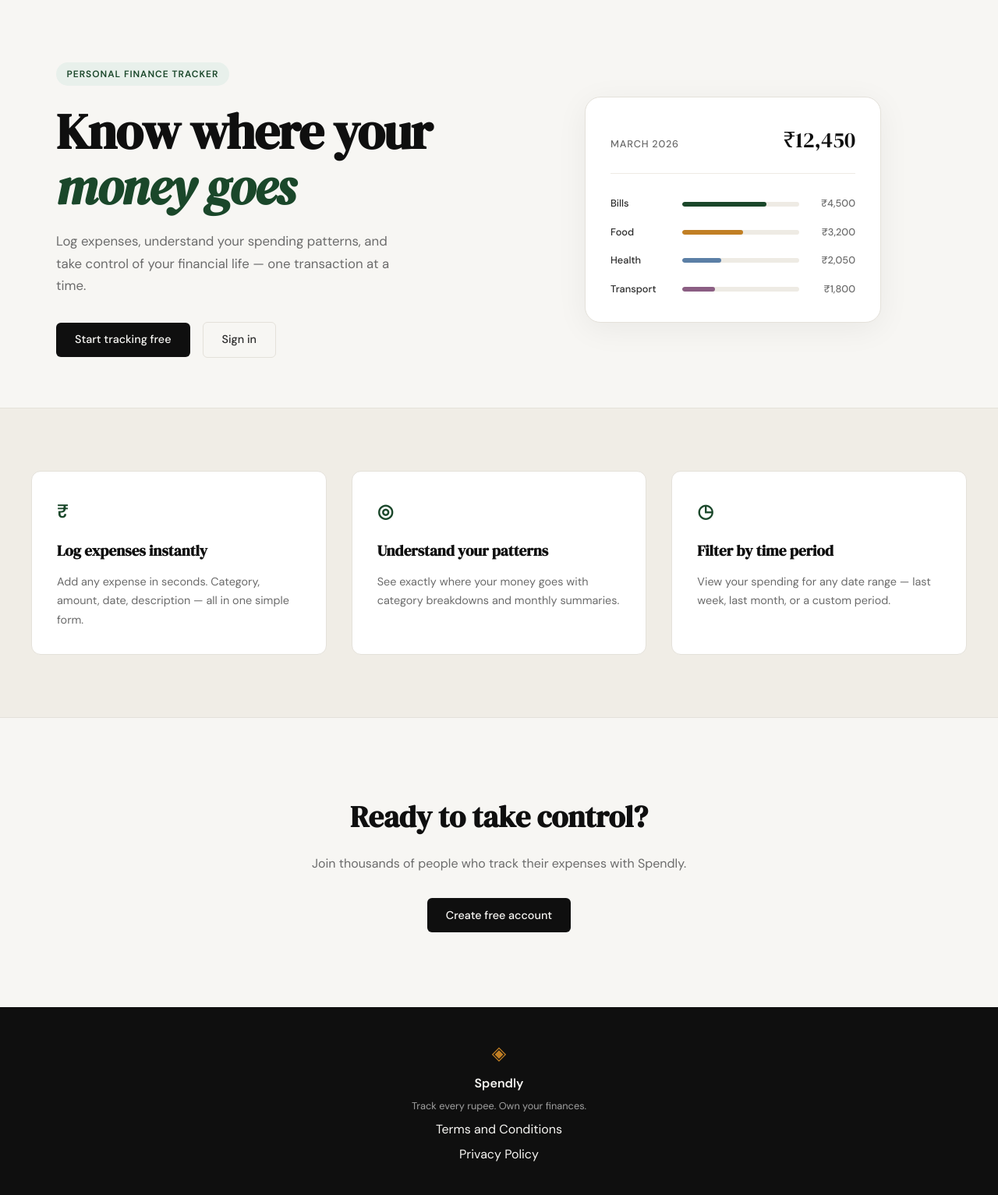
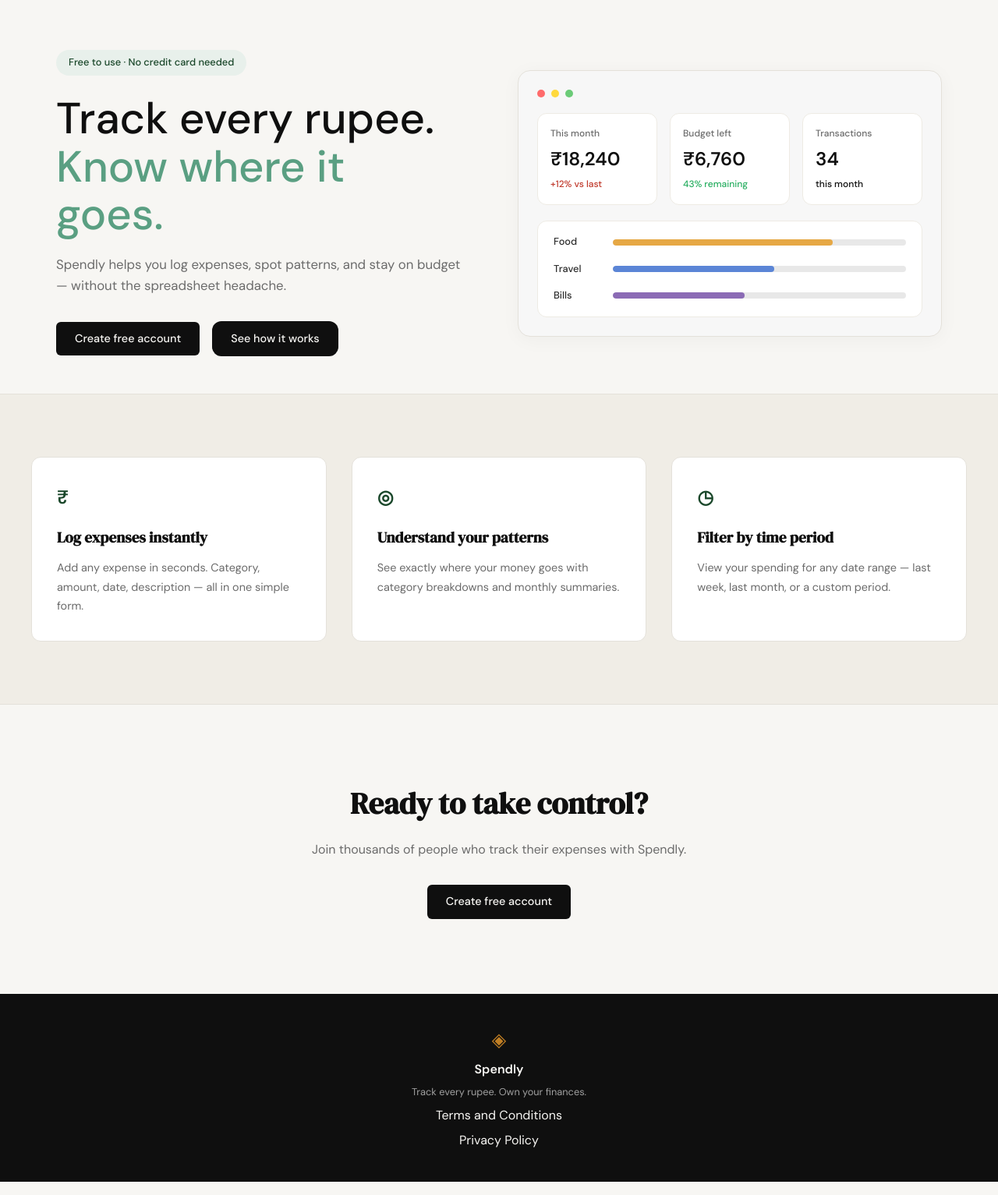
Before and after one commit to dhruvchandralohani/Expense-tracking-application, a Flask app: page / in a window 1280 px wide. Shown: the part 61-1594 px from the top of the page at 78% size. Run offline with Flask 3, Linux system fonts and the light colour scheme.

Commit message:
landing: redesign hero section to match mockup

```diff
--- a/static/css/style.css
+++ b/static/css/style.css
@@ -124,47 +124,49 @@ a { color: inherit; text-decoration: none; }
 /* ------------------------------------------------------------------ */
 
 .hero {
-    padding: 5rem 2rem 4rem;
+    padding: 4rem 2rem 3rem;
     display: grid;
     grid-template-columns: 1fr 1fr;
-    gap: 4rem;
+    gap: 3rem;
     align-items: center;
     max-width: var(--max-width);
     margin: 0 auto;
+}
+
+.hero-inner {
+    max-width: 520px;
 }
 
 .hero-badge {
     display: inline-block;
     background: var(--accent-light);
     color: var(--accent);
-    font-size: 0.75rem;
-    font-weight: 600;
-    letter-spacing: 0.08em;
-    text-transform: uppercase;
-    padding: 0.35rem 0.85rem;
+    font-size: 0.8rem;
+    font-weight: 500;
+    padding: 0.4rem 1rem;
     border-radius: 999px;
     margin-bottom: 1.5rem;
 }
 
 .hero-title {
-    font-family: var(--font-display);
-    font-size: clamp(2.5rem, 5vw, 4rem);
+    font-family: var(--font-body);
+    font-size: clamp(2.5rem, 5vw, 3.5rem);
     line-height: 1.1;
-    letter-spacing: -0.02em;
+    font-weight: 500;
     color: var(--ink);
     margin-bottom: 1.25rem;
 }
 
 .hero-title em {
-    font-style: italic;
-    color: var(--accent);
+    font-style: normal;
+    color: #5a9f82;
+    font-weight: 500;
 }
 
 .hero-subtitle {
     font-size: 1.05rem;
     color: var(--ink-muted);
-    line-height: 1.7;
-    max-width: 460px;
+    line-height: 1.6;
     margin-bottom: 2rem;
 }
 
@@ -174,8 +176,23 @@ a { color: inherit; text-decoration: none; }
     align-items: center;
 }
 
+.btn-secondary {
+    display: inline-block;
+    background: var(--ink);
+    color: var(--paper);
+    padding: 0.7rem 1.5rem;
+    border-radius: 12px;
+    font-size: 0.9rem;
+    font-weight: 500;
+    cursor: pointer;
+    transition: background 0.2s;
+    text-decoration: none;
+}
+
+.btn-secondary:hover { background: #333; }
+
 /* ------------------------------------------------------------------ */
-/* Mock card (hero visual)                                             */
+/* Dashboard preview (hero visual)                                     */
 /* ------------------------------------------------------------------ */
 
 .hero-visual {
@@ -183,78 +200,108 @@ a { color: inherit; text-decoration: none; }
     justify-content: center;
 }
 
-.mock-card {
-    background: var(--paper-card);
+.dashboard-preview {
+    background: #f7f7f7;
     border: 1px solid var(--border);
-    border-radius: var(--radius-lg);
-    padding: 2rem;
+    border-radius: 16px;
+    padding: 1.5rem;
     width: 100%;
-    max-width: 380px;
-    box-shadow: 0 8px 40px rgba(0,0,0,0.06);
+    max-width: 680px;
+    box-shadow: 0 4px 24px rgba(0,0,0,0.04);
 }
 
-.mock-card-header {
+.dashboard-dots {
     display: flex;
-    justify-content: space-between;
-    align-items: baseline;
-    margin-bottom: 1.75rem;
-    padding-bottom: 1.25rem;
-    border-bottom: 1px solid var(--border-soft);
+    gap: 0.5rem;
+    margin-bottom: 1.25rem;
 }
 
-.mock-label {
-    font-size: 0.8rem;
-    font-weight: 500;
-    color: var(--ink-muted);
-    text-transform: uppercase;
-    letter-spacing: 0.06em;
+.dot {
+    width: 10px;
+    height: 10px;
+    border-radius: 50%;
 }
 
-.mock-total {
-    font-family: var(--font-display);
-    font-size: 1.75rem;
+.dot-red { background: #ff6b6b; }
+.dot-yellow { background: #ffd93d; }
+.dot-green { background: #6bcb77; }
+
+.dashboard-cards {
+    display: grid;
+    grid-template-columns: repeat(3, 1fr);
+    gap: 1rem;
+    margin-bottom: 1.25rem;
+}
+
+.dash-card {
+    background: var(--paper-card);
+    border: 1px solid var(--border-soft);
+    border-radius: 12px;
+    padding: 1rem;
+    display: flex;
+    flex-direction: column;
+    gap: 0.25rem;
+}
+
+.dash-label {
+    font-size: 0.75rem;
+    color: var(--ink-muted);
+    font-weight: 500;
+}
+
+.dash-amount {
+    font-size: 1.5rem;
+    font-weight: 600;
     color: var(--ink);
 }
 
-.mock-bars { display: flex; flex-direction: column; gap: 1rem; }
-
-.mock-bar-row {
-    display: grid;
-    grid-template-columns: 80px 1fr 60px;
-    align-items: center;
-    gap: 0.75rem;
+.dash-change {
+    font-size: 0.75rem;
+    font-weight: 500;
 }
 
-.mock-cat {
-    font-size: 0.8rem;
-    font-weight: 500;
-    color: var(--ink-soft);
+.dash-change.positive { color: #c0392b; }
+.dash-change.negative { color: #27ae60; }
+
+.dashboard-bars {
+    background: var(--paper-card);
+    border: 1px solid var(--border-soft);
+    border-radius: 12px;
+    padding: 1rem 1.25rem;
+    display: flex;
+    flex-direction: column;
+    gap: 0.875rem;
 }
 
-.mock-bar-track {
-    height: 6px;
-    background: var(--border-soft);
+.dash-bar-row {
+    display: grid;
+    grid-template-columns: 60px 1fr;
+    align-items: center;
+    gap: 1rem;
+}
+
+.dash-cat {
+    font-size: 0.8rem;
+    color: var(--ink-soft);
+    font-weight: 500;
+}
+
+.dash-bar-track {
+    height: 8px;
+    background: #e8e8e8;
     border-radius: 999px;
     overflow: hidden;
 }
 
-.mock-bar {
+.dash-bar {
     height: 100%;
-    background: var(--accent);
     border-radius: 999px;
     transition: width 0.6s ease;
 }
 
-.mock-bar-2 { background: var(--accent-2); }
-.mock-bar-3 { background: #5b7fa6; }
-.mock-bar-4 { background: #8b5e83; }
-
-.mock-amt {
-    font-size: 0.8rem;
-    font-weight: 500;
-    color: var(--ink-muted);
-    text-align: right;
-}
+.bar-food { background: #e6a845; }
+.bar-travel { background: #5b85d6; }
+.bar-bills { background: #8b6bb5; }
 
 /* ------------------------------------------------------------------ */
 /* Buttons                                                             */
--- a/templates/landing.html
+++ b/templates/landing.html
@@ -6,55 +6,62 @@
 
 <section class="hero">
     <div class="hero-inner">
-        <div class="hero-badge">Personal Finance Tracker</div>
+        <div class="hero-badge">Free to use · No credit card needed</div>
         <h1 class="hero-title">
-            Know where your<br>
-            <em>money goes</em>
+            Track every rupee.<br>
+            <em>Know where it goes.</em>
         </h1>
         <p class="hero-subtitle">
-            Log expenses, understand your spending patterns,
-            and take control of your financial life —
-            one transaction at a time.
+            Spendly helps you log expenses, spot patterns, and stay
+            on budget — without the spreadsheet headache.
         </p>
         <div class="hero-actions">
-            <a href="{{ url_for('register') }}" class="btn-primary">Start tracking free</a>
-            <a href="{{ url_for('login') }}" class="btn-ghost">Sign in</a>
+            <a href="{{ url_for('register') }}" class="btn-primary">Create free account</a>
+            <a href="#how-it-works" class="btn-secondary">See how it works</a>
         </div>
     </div>
     <div class="hero-visual">
-        <div class="mock-card">
-            <div class="mock-card-header">
-                <span class="mock-label">March 2026</span>
-                <span class="mock-total">₹12,450</span>
+        <div class="dashboard-preview">
+            <div class="dashboard-dots">
+                <span class="dot dot-red"></span>
+                <span class="dot dot-yellow"></span>
+                <span class="dot dot-green"></span>
             </div>
-            <div class="mock-bars">
-                <div class="mock-bar-row">
-                    <span class="mock-cat">Bills</span>
-                    <div class="mock-bar-track">
-                        <div class="mock-bar" style="width: 72%"></div>
+            <div class="dashboard-cards">
+                <div class="dash-card">
+                    <span class="dash-label">This month</span>
+                    <span class="dash-amount">₹18,240</span>
+                    <span class="dash-change positive">+12% vs last</span>
+                </div>
+                <div class="dash-card">
+                    <span class="dash-label">Budget left</span>
+                    <span class="dash-amount">₹6,760</span>
+                    <span class="dash-change negative">43% remaining</span>
+                </div>
+                <div class="dash-card">
+                    <span class="dash-label">Transactions</span>
+                    <span class="dash-amount">34</span>
+                    <span class="dash-change">this month</span>
+                </div>
+            </div>
+            <div class="dashboard-bars">
+                <div class="dash-bar-row">
+                    <span class="dash-cat">Food</span>
+                    <div class="dash-bar-track">
+                        <div class="dash-bar bar-food" style="width: 75%"></div>
                     </div>
-                    <span class="mock-amt">₹4,500</span>
                 </div>
-                <div class="mock-bar-row">
-                    <span class="mock-cat">Food</span>
-                    <div class="mock-bar-track">
-                        <div class="mock-bar mock-bar-2" style="width: 52%"></div>
+                <div class="dash-bar-row">
+                    <span class="dash-cat">Travel</span>
+                    <div class="dash-bar-track">
+                        <div class="dash-bar bar-travel" style="width: 55%"></div>
                     </div>
-                    <span class="mock-amt">₹3,200</span>
                 </div>
-                <div class="mock-bar-row">
-                    <span class="mock-cat">Health</span>
-                    <div class="mock-bar-track">
-                        <div class="mock-bar mock-bar-3" style="width: 33%"></div>
+                <div class="dash-bar-row">
+                    <span class="dash-cat">Bills</span>
+                    <div class="dash-bar-track">
+                        <div class="dash-bar bar-bills" style="width: 45%"></div>
                     </div>
-                    <span class="mock-amt">₹2,050</span>
-                </div>
-                <div class="mock-bar-row">
-                    <span class="mock-cat">Transport</span>
-                    <div class="mock-bar-track">
-                        <div class="mock-bar mock-bar-4" style="width: 28%"></div>
-                    </div>
-                    <span class="mock-amt">₹1,800</span>
                 </div>
             </div>
         </div>
```
